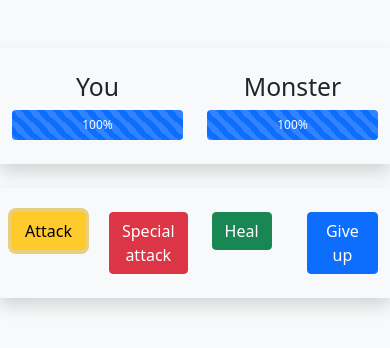
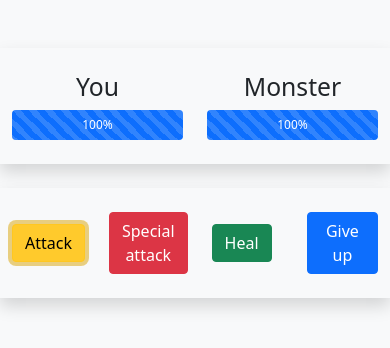
Before and after one commit to NodirXakimov/monster_game_vuejs, a plain HTML site: page index.html in a window 390 px wide. Both pictures are taken after a click on the button "Start Game". Drawn offline with nearby package versions, Linux system fonts and the light colour scheme; some packages are replaced by stand-ins of ours; a script that the page names is missing.

Commit message:
Vertically alignment added to buttons column

```diff
--- a/index.html
+++ b/index.html
@@ -34,17 +34,17 @@
         </div>
       </div>
 
-      <div id="buttons" class="row justify-content-center mt-4 py-4 shadow" v-if="isRunning">
-        <div class="col col-md-2 m-0">
+      <div id="buttons" class="row justify-content-center align-items-center mt-4 py-4 shadow" v-if="isRunning">
+        <div class="col col-md-2">
           <button class="btn btn-warning" @click="attack()">Attack</button>
         </div>
-        <div class="col col-md-2 m-0">
+        <div class="col col-md-2">
           <button class="btn btn-danger" @click="specialAttack">Special attack</button>
         </div>
-        <div class="col col-md-2 m-0">
+        <div class="col col-md-2">
           <button class="btn btn-success" @click="heal">Heal</button>
         </div>
-        <div class="col col-md-2 m-0">
+        <div class="col col-md-2">
           <button class="btn btn-primary" @click="giveUp">Give up</button>
         </div>
       </div>
```
